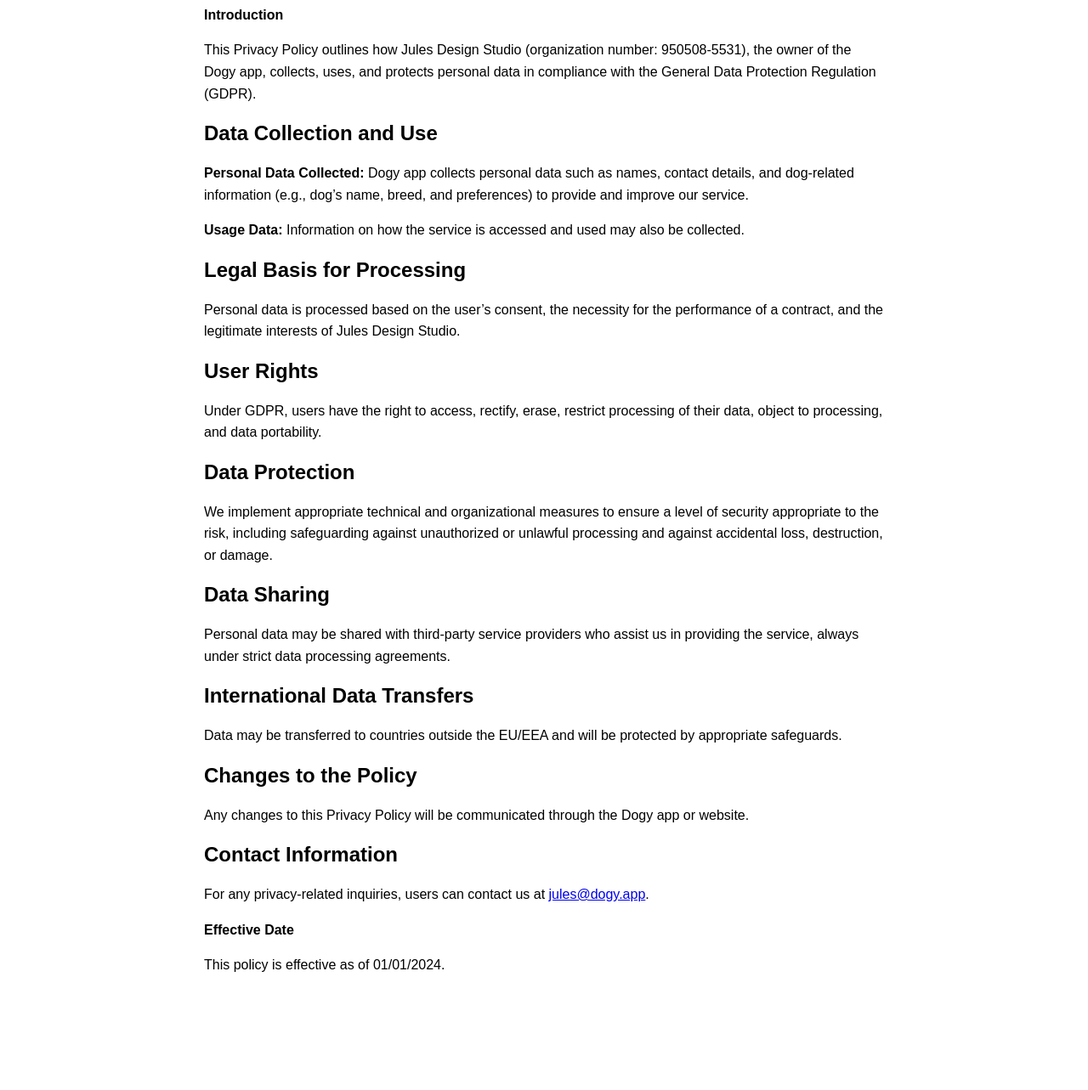
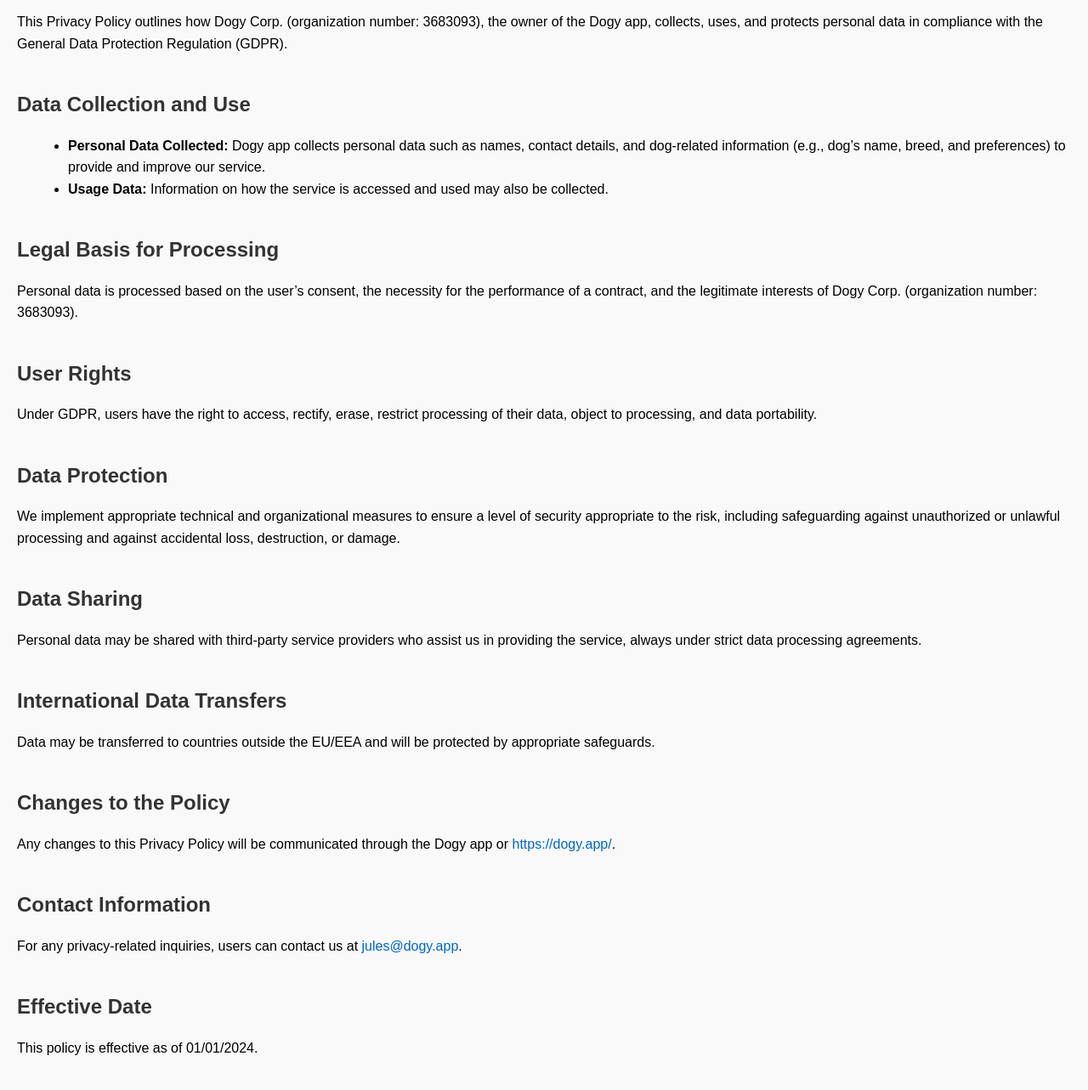
Before and after one commit to serfoll/serfoll.github.io, a plain HTML site: page index.html in a window 1280 px wide. Shown: the part 145-1428 px from the top of the page at 85% size. Before the commit the page ends 1380 px from the top, so only its background shows below. Drawn offline with Linux system fonts and the light colour scheme.

Commit message:
Update index.html
Privacy and policies updated

```diff
--- a/index.html
+++ b/index.html
@@ -1,107 +1,124 @@
-<!-- @format -->
-
 <!DOCTYPE html>
 <html lang="en">
 <head>
-    <meta charset="UTF-8" />
-    <meta name="viewport" content="width=device-width, initial-scale=1.0" />
+    <meta charset="UTF-8">
+    <meta name="viewport" content="width=device-width, initial-scale=1.0">
     <title>Privacy Policy for Dogy App</title>
     <style>
         body {
             font-family: Arial, sans-serif;
-        background-color: #ffffff;
+            line-height: 1.6;
             margin: 0;
-        padding: 0;
+            padding: 20px;
+            background-color: #f9f9f9;
         }
-      .container {
-        max-width: 800px;
-        margin: 50px auto;
-        background-color: #ffffff;
-        padding: 20px;
+        h1, h2, h3 {
+            color: #333;
         }
         h1 {
-        text-align: center;
-        color: #000000;
+            font-size: 28px;
+            margin-bottom: 20px;
         }
         h2 {
-        color: #000000;
+            font-size: 24px;
+            margin-bottom: 15px;
         }
-      p {
-        line-height: 1.6;
-        color: #000000;
+        h3 {
+            font-size: 20px;
+            margin-bottom: 10px;
+        }
+        p, ul {
+            margin-bottom: 15px;
+        }
+        ul {
+            list-style: disc;
+            margin-left: 20px;
+        }
+        a {
+            color: #0066cc;
+            text-decoration: none;
+        }
+        a:hover {
+            text-decoration: underline;
+        }
+        .section {
+            margin-bottom: 40px;
         }
     </style>
 </head>
 <body>
-    <div class="container">
+
     <h1>Privacy Policy for Dogy App</h1>
-      <p><strong>Introduction</strong></p>
-      <p>
-        This Privacy Policy outlines how Jules Design Studio (organization
-        number: 950508-5531), the owner of the Dogy app, collects, uses, and
-        protects personal data in compliance with the General Data Protection
-        Regulation (GDPR).
-      </p>
 
+    <div class="section">
+        <h2>Introduction</h2>
+        <p>This Privacy Policy outlines how Dogy Corp. (organization number: 3683093), the owner of the Dogy app, collects, uses, and protects personal data in compliance with the General Data Protection Regulation (GDPR).</p>
+    </div>
+
+    <div class="section">
         <h2>Data Collection and Use</h2>
-      <p>
-        <strong>Personal Data Collected:</strong> Dogy app collects personal
-        data such as names, contact details, and dog-related information (e.g.,
-        dog’s name, breed, and preferences) to provide and improve our service.
-      </p>
-      <p>
-        <strong>Usage Data:</strong> Information on how the service is accessed
-        and used may also be collected.
-      </p>
+        <ul>
+            <li><strong>Personal Data Collected:</strong> Dogy app collects personal data such as names, contact details, and dog-related information (e.g., dog’s name, breed, and preferences) to provide and improve our service.</li>
+            <li><strong>Usage Data:</strong> Information on how the service is accessed and used may also be collected.</li>
+        </ul>
+    </div>
 
+    <div class="section">
         <h2>Legal Basis for Processing</h2>
-      <p>
-        Personal data is processed based on the user’s consent, the necessity
-        for the performance of a contract, and the legitimate interests of Jules
-        Design Studio.
-      </p>
+        <p>Personal data is processed based on the user’s consent, the necessity for the performance of a contract, and the legitimate interests of Dogy Corp. (organization number: 3683093).</p>
+    </div>
 
+    <div class="section">
         <h2>User Rights</h2>
-      <p>
-        Under GDPR, users have the right to access, rectify, erase, restrict
-        processing of their data, object to processing, and data portability.
-      </p>
+        <p>Under GDPR, users have the right to access, rectify, erase, restrict processing of their data, object to processing, and data portability.</p>
+    </div>
 
+    <div class="section">
         <h2>Data Protection</h2>
-      <p>
-        We implement appropriate technical and organizational measures to ensure
-        a level of security appropriate to the risk, including safeguarding
-        against unauthorized or unlawful processing and against accidental loss,
-        destruction, or damage.
-      </p>
+        <p>We implement appropriate technical and organizational measures to ensure a level of security appropriate to the risk, including safeguarding against unauthorized or unlawful processing and against accidental loss, destruction, or damage.</p>
+    </div>
 
+    <div class="section">
         <h2>Data Sharing</h2>
-      <p>
-        Personal data may be shared with third-party service providers who
-        assist us in providing the service, always under strict data processing
-        agreements.
-      </p>
+        <p>Personal data may be shared with third-party service providers who assist us in providing the service, always under strict data processing agreements.</p>
+    </div>
 
+    <div class="section">
         <h2>International Data Transfers</h2>
-      <p>
-        Data may be transferred to countries outside the EU/EEA and will be
-        protected by appropriate safeguards.
-      </p>
+        <p>Data may be transferred to countries outside the EU/EEA and will be protected by appropriate safeguards.</p>
+    </div>
 
+    <div class="section">
         <h2>Changes to the Policy</h2>
-      <p>
-        Any changes to this Privacy Policy will be communicated through the Dogy
-        app or website.
-      </p>
+        <p>Any changes to this Privacy Policy will be communicated through the Dogy app or <a href="https://dogy.app/" target="_blank">https://dogy.app/</a>.</p>
+    </div>
 
+    <div class="section">
         <h2>Contact Information</h2>
-      <p>
-        For any privacy-related inquiries, users can contact us at
-        <a href="mailto:jules@dogy.app">jules@dogy.app</a>.
-      </p>
+        <p>For any privacy-related inquiries, users can contact us at <a href="mailto:jules@dogy.app">jules@dogy.app</a>.</p>
+    </div>
 
-      <p><strong>Effective Date</strong></p>
+    <div class="section">
+        <h2>Effective Date</h2>
         <p>This policy is effective as of 01/01/2024.</p>
     </div>
+
+    <!-- Additional sections can be formatted similarly -->
+    <div class="section">
+        <h2>Terms and Conditions ("Terms")</h2>
+        <p>Our Terms and Conditions were last updated on [DATE]. Please read these terms and conditions carefully before using Our Service.</p>
+
+        <h3>Interpretation and Definitions</h3>
+        <p>The words of which the initial letter is capitalized have meanings defined under the following conditions. The following definitions shall have the same meaning regardless of whether they appear in singular or plural.</p>
+
+        <h3>Definitions</h3>
+        <p>For the purposes of these Terms and Conditions:</p>
+        <ul>
+            <li><strong>“Application”</strong> means the software program provided by the Company downloaded by You on any electronic device, named Dogy.</li>
+            <li><strong>“Application Store”</strong> means the digital distribution service operated and developed by Apple Inc. (Apple App Store) or Google Inc. (Google Play Store) in which the Application has been downloaded.</li>
+            <!-- Continue listing other definitions as per the original document -->
+        </ul>
+    </div>
+
 </body>
 </html>
```
Lines whose indentation alone changed are shown as unchanged.
